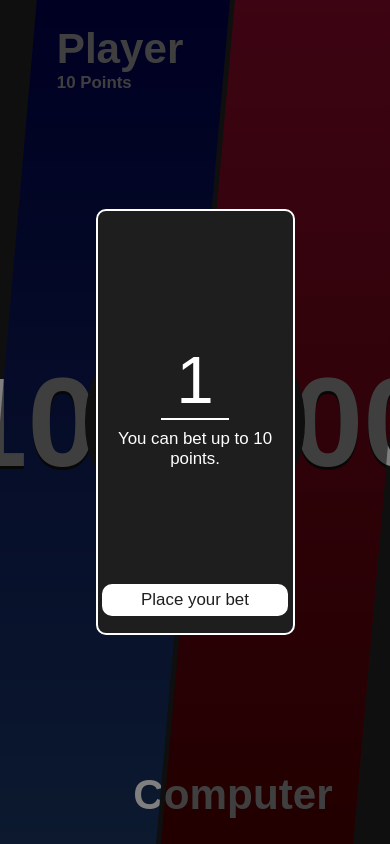
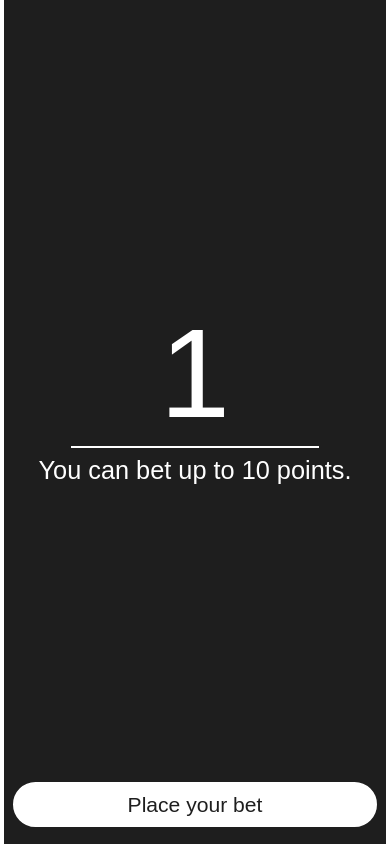
Before and after one commit to bascott5/death-rolls, an Angular app: page /offline-game in a window 390 px wide. Built offline with nearby package versions, Linux system fonts and the light colour scheme.

Commit message:
Made layout more responsive

```diff
--- a/src/components/modal/modal.component.css
+++ b/src/components/modal/modal.component.css
@@ -33,3 +33,13 @@
     top: 5px;
     right: 5px;
 }
+
+@media only screen and (max-width: 900px) {
+    #modal {
+        width: 98%;
+        height: 100%;
+        border-radius: 0;
+        border-left: 5px solid white;
+        border-right: 5px solid white;
+    }
+}
--- a/src/components/player/player.component.css
+++ b/src/components/player/player.component.css
@@ -74,8 +74,10 @@
     z-index: 1;
 }
 
-/*@media only screen and (max-width: 600px) {
+@media only screen and (max-width: 900px) {
     #player, #opponent {
+        height: 50%;
+        width: 100%;
         transform: none;
     }
 
@@ -90,4 +92,22 @@
     #player > *, #opponent > * {
         transform: none;
     }
-}*/
+
+    #player > div, #opponent > div {
+        display: flex;
+        flex-direction: column;
+        justify-content: center;
+        align-items: start;
+        margin: 0;
+    }
+
+    #player > div {
+        margin-top: 2vh;
+        margin-left: 2vh;
+    }
+
+    #opponent > div {
+        margin-bottom: 2vh;
+        margin-right: 2vh;
+    }
+}
--- a/src/pages/offline-game/offline-game.component.css
+++ b/src/pages/offline-game/offline-game.component.css
@@ -85,7 +85,7 @@
     border: 2px solid white;
     width: 100%;
     font-size: 2vh;
-    border-radius: 10px;
+    border-radius: 50px;
     padding: 0.5vh;
     box-sizing: border-box;
     cursor: default;
@@ -129,3 +129,44 @@
     height: 100%;
     z-index: 2;
 }
+
+@media only screen and (max-width: 900px) {
+    #overlay > hr {
+        transform: skew(-5deg);
+        width: 100%;
+        height: 5px;
+        background-color: #1e1e1e;;
+        border: none;
+    }
+
+    #overlay > button {
+        padding: 4vh;
+    }
+
+    #overlay > button > img {
+        width: 15vh;
+    }
+
+    .modal-button {
+        font-size: 2.5vh;
+        padding: 1vh;
+    }
+
+    p {
+        font-size: 3vh;
+        margin-bottom: 7vh;
+    }
+
+    #bet {
+        width: 65%;
+        font-size: 15vh;
+    }
+
+    h1 {
+        font-size: 7vh;
+    }
+
+    h2 {
+        font-size: 3vh;
+    }
+}
--- a/src/pages/title-screen/title-screen.component.css
+++ b/src/pages/title-screen/title-screen.component.css
@@ -44,7 +44,6 @@
     border: 2px solid white;
     background-color: white;
     color: #1e1e1e;
-    font-weight: bold;
     font-size: 2vh;
 }
 
@@ -68,7 +67,7 @@
     font-size: 2vh;
 }
 
-@media only screen and (max-width: 600px) {
+@media only screen and (max-width: 900px) {
     main {
         background: none;
         border-left: 5px solid white;
@@ -80,4 +79,21 @@
         width: 90%;
         border: none;
     }
+
+    #title-container > img {
+        width: 85%;
+    }
+
+    b {
+        font-size: 4vh;
+    }
+
+    p {
+        font-size: 3vh;
+    }
+
+    .options > button {
+        font-size: 3vh;
+        margin: 45px 30px;
+    }
 }
```
